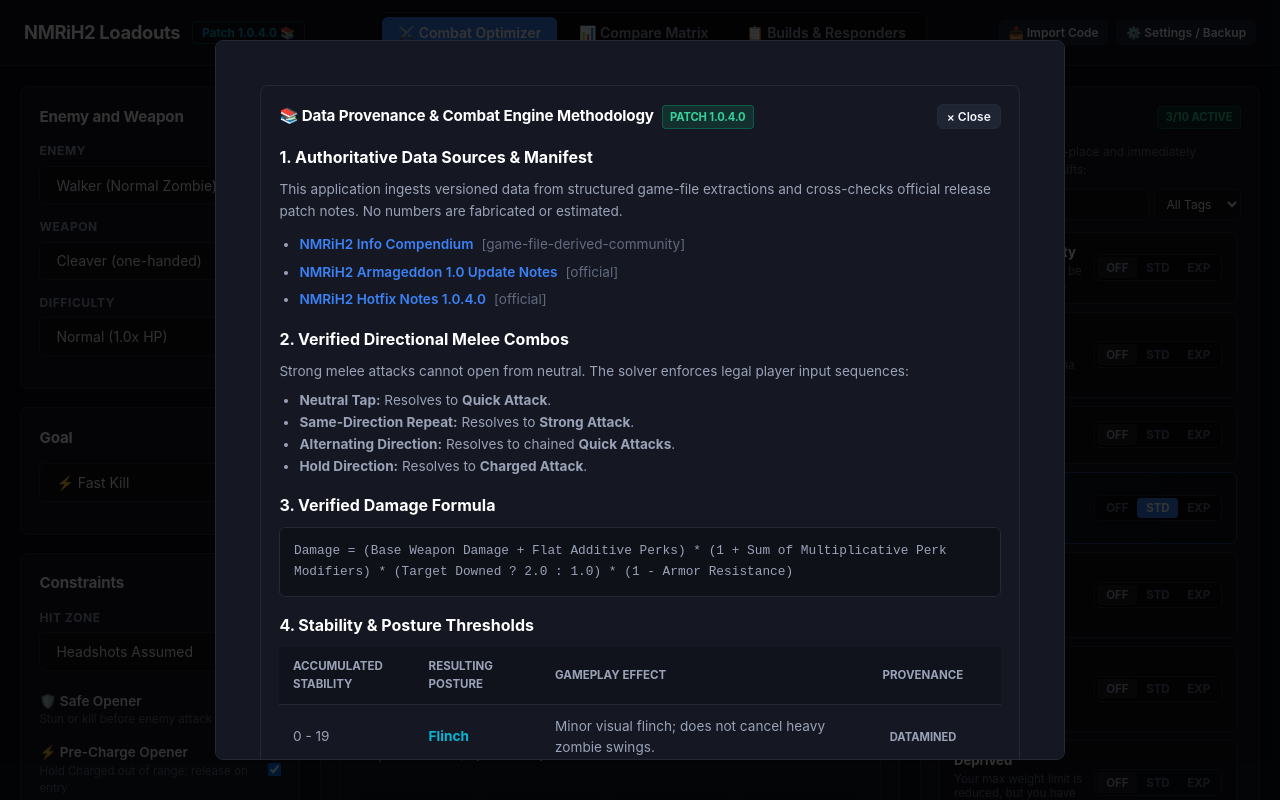
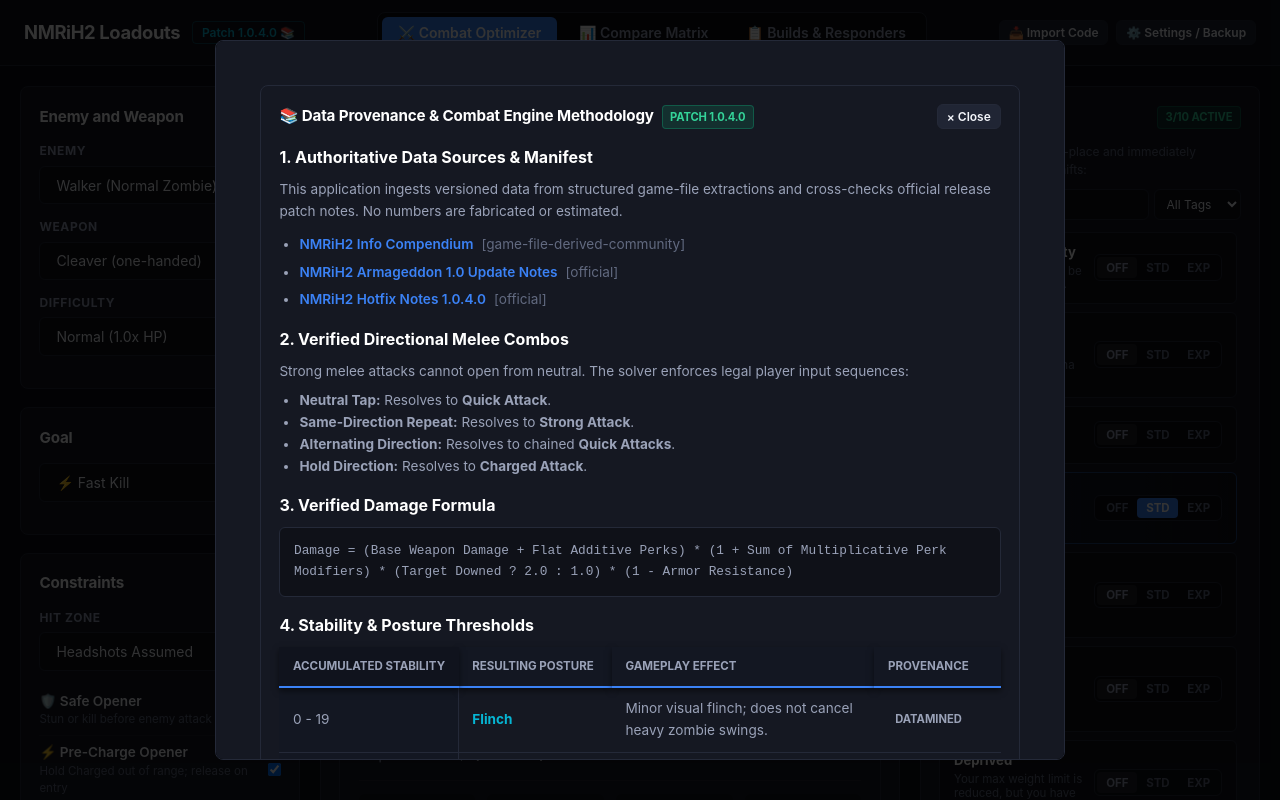
Before and after one commit to DontSpillTheTea/nmrih2-loadout, a React (Vite) app: page / in a window 1280 px wide. Both pictures are taken after a click on the button "Click to inspect verified Patch Data & Provenance". Shown: the top 800 px of the page. Built offline with nearby package versions, Linux system fonts and the light colour scheme.

Commit message:
Make Compare Matrix table header and first column sticky on scroll

```diff
--- a/src/styles/app.css
+++ b/src/styles/app.css
@@ -549,3 +549,45 @@
   color: #60a5fa;
   border: 1px solid rgba(59, 130, 246, 0.4);
 }
+
+/* Sticky Matrix Table Header & Columns */
+.matrix-table-wrapper {
+  overflow: auto;
+  max-height: calc(100vh - 190px);
+  position: relative;
+  border-radius: 6px;
+  border: 1px solid var(--border-color);
+  background-color: #0e1017;
+}
+
+.matrix-table {
+  border-collapse: separate;
+  border-spacing: 0;
+}
+
+.matrix-table th {
+  position: sticky;
+  top: 0;
+  z-index: 10;
+  background-color: #131722;
+  border-bottom: 2px solid var(--border-focus);
+  box-shadow: 0 3px 6px rgba(0, 0, 0, 0.5);
+  white-space: nowrap;
+}
+
+.matrix-table th:first-child,
+.matrix-table td:first-child {
+  position: sticky;
+  left: 0;
+  z-index: 6;
+  background-color: #131722;
+}
+
+.matrix-table th:first-child {
+  z-index: 15;
+  background-color: #10131d;
+}
+
+.matrix-table td:first-child {
+  border-right: 1px solid var(--border-color);
+}
```
